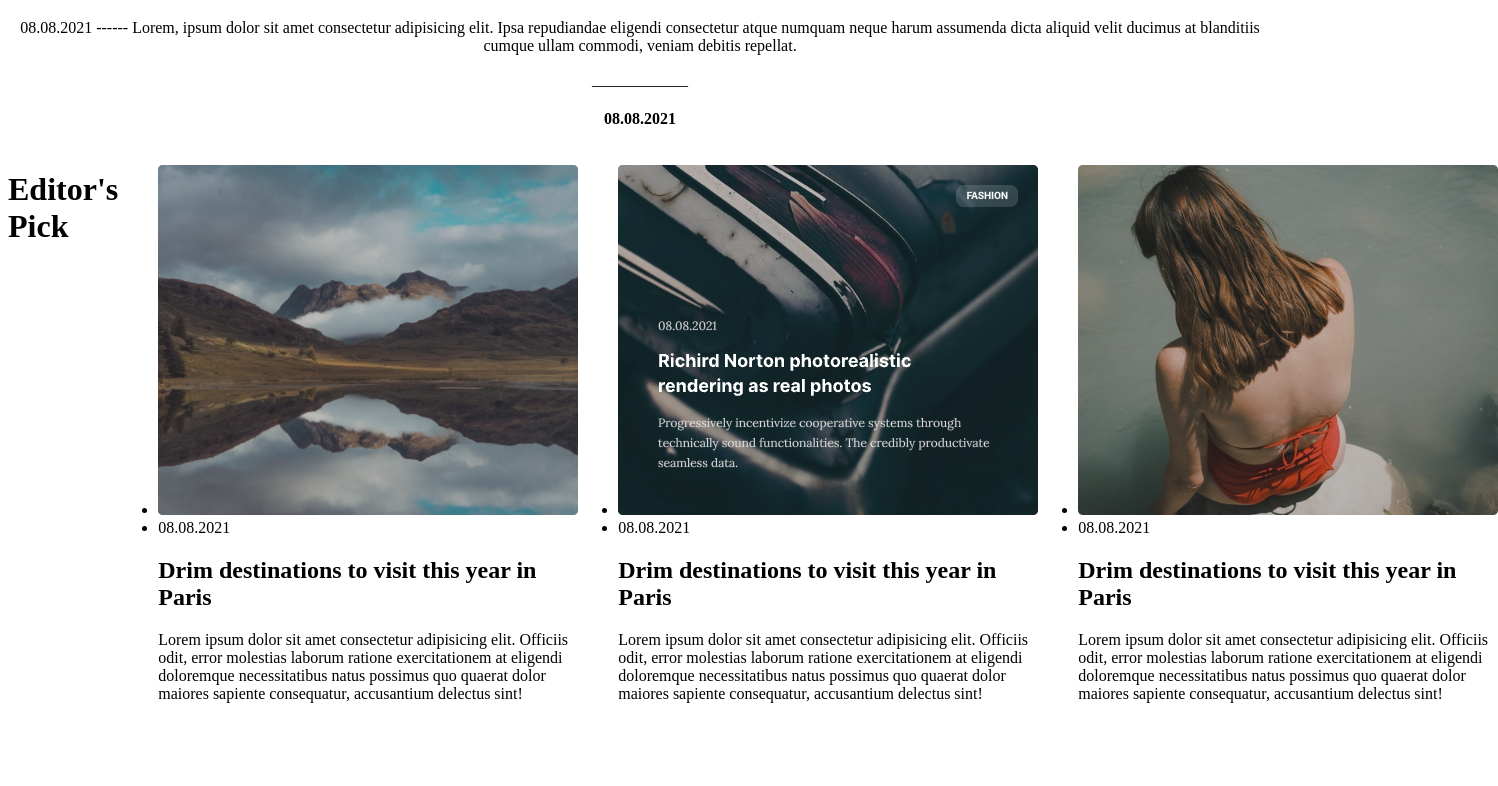
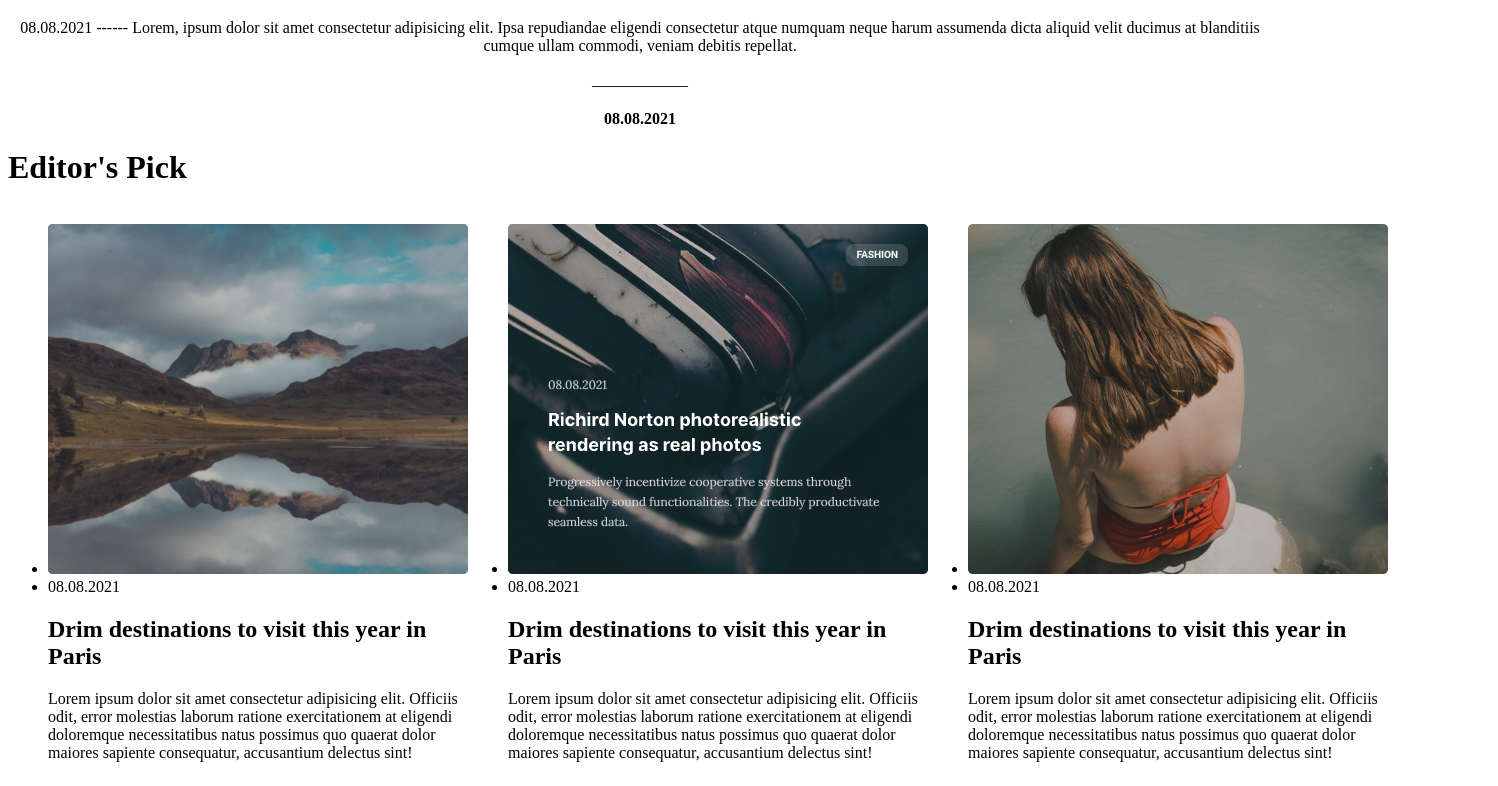
Before and after one commit to AnnaT-UA/NEW_project2, a plain HTML site: page index.html in a window 1280 px wide. Shown: the part 2443-3229 px from the top of the page, 1498 px wide, since content can reach past the window. Before the commit the page ends 3170 px from the top, so only its background shows below. Drawn offline with Linux system fonts and the light colour scheme.

Commit message:
modified text

```diff
--- a/index.html
+++ b/index.html
@@ -200,8 +200,10 @@
             <p>____________</p>
             <h4>08.08.2021</h4>
       </div>
+      <div class="text-ed">
+        <h1>Editor's Pick</h1>
+      </div>
       <div class="flex blocks-3">
-      <h1>Editor's Pick</h1>
       <div class="block-info10">
         <ul>
           <li>
```
